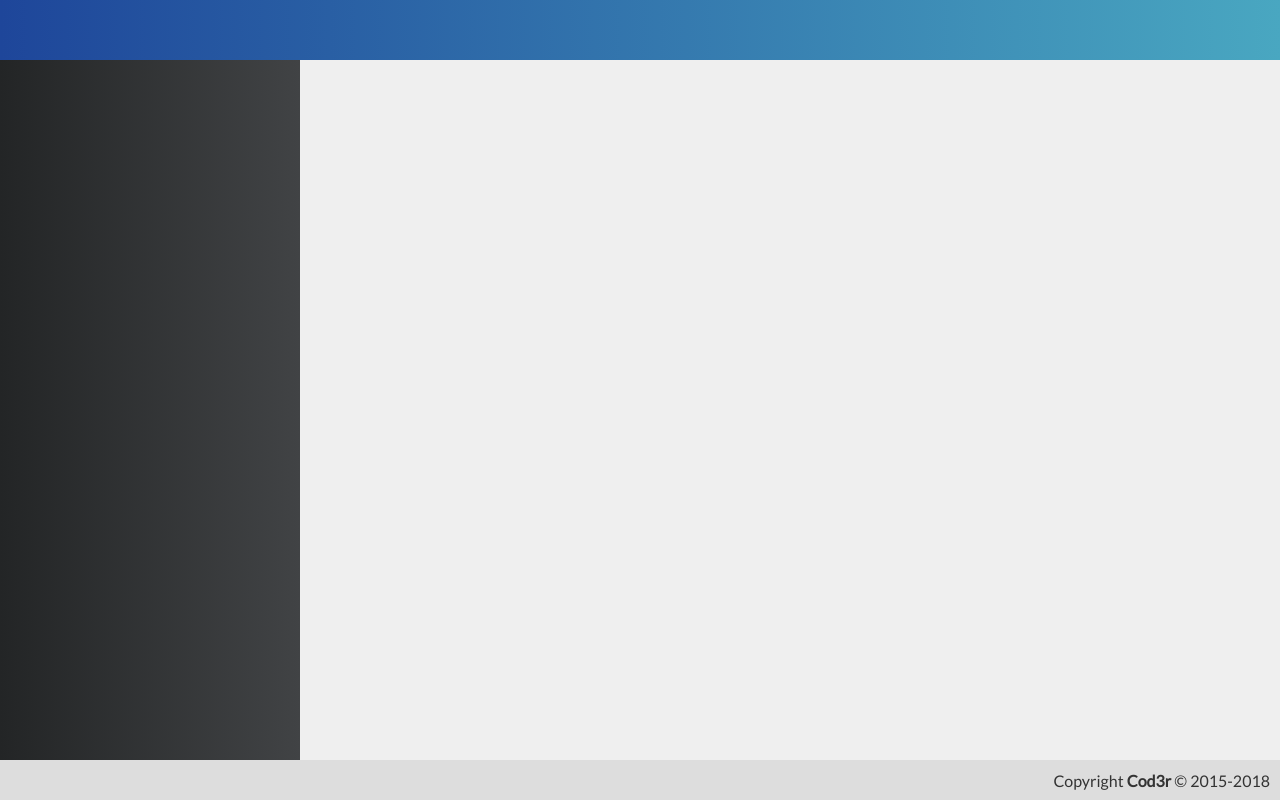
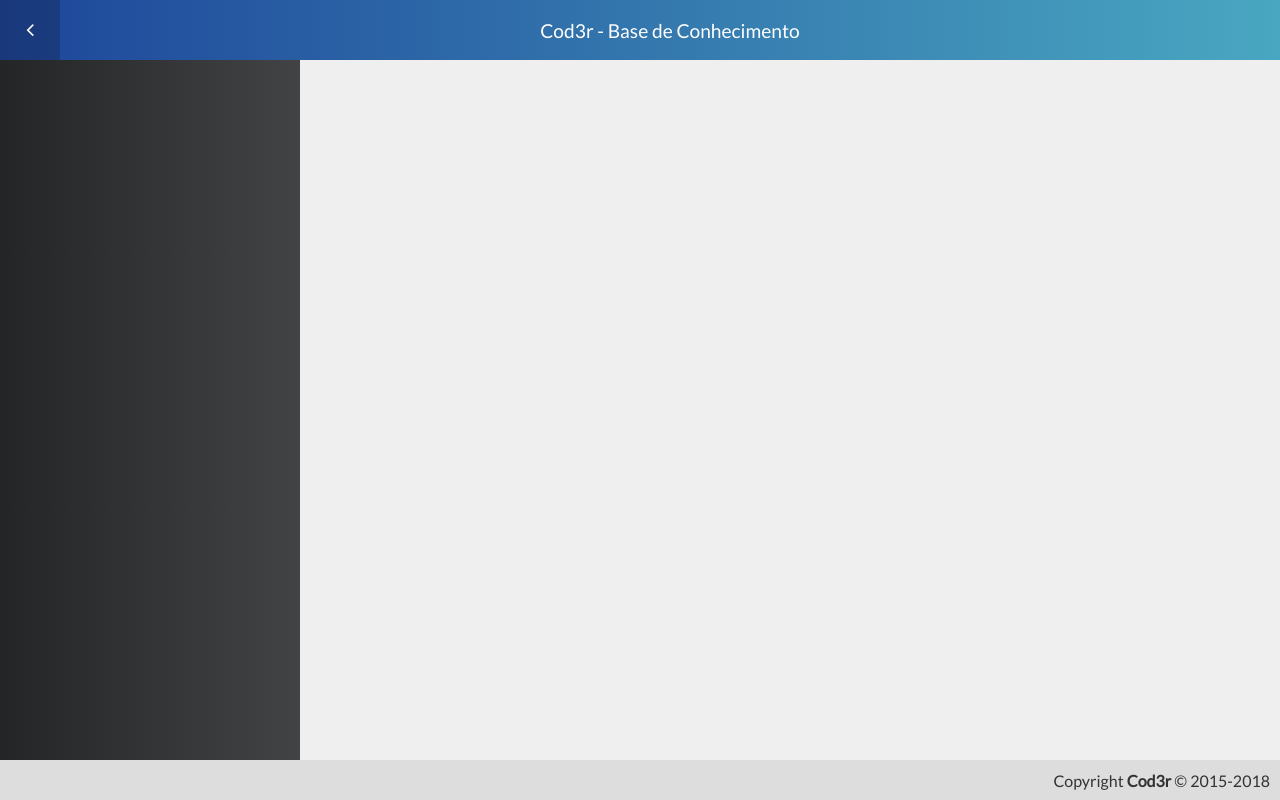
Before and after one commit to allandcarv/knowledge_frontend, a Vue app: page / in a window 1280 px wide. Built offline with nearby package versions, Linux system fonts and the light colour scheme.

Commit message:
Header Component

```diff
--- a/package.json
+++ b/package.json
@@ -9,6 +9,7 @@
   },
   "dependencies": {
     "core-js": "^2.6.5",
+    "font-awesome": "^4.7.0",
     "vue": "^2.6.10"
   },
   "devDependencies": {
--- a/src/App.vue
+++ b/src/App.vue
@@ -1,6 +1,6 @@
 <template>
   <div id="app">
-    <Header />
+    <Header title="Cod3r - Base de Conhecimento" :hideToggle="false" />
     <Menu />
     <Content />
     <Footer />
--- a/src/components/template/Header.vue
+++ b/src/components/template/Header.vue
@@ -1,10 +1,31 @@
 <template>
-    <header class="header"></header>
+    <header class="header">
+        <a class="toggle" @click="toggleMenu" v-if="!hideToggle">
+            <i class="fa fa-lg" :class="icon"></i>
+        </a>
+        <h1 class="title">
+            {{ title }}
+        </h1>
+    </header>
 </template>
 
 <script>
 export default {
-    name: "Header"
+    name: "Header",
+    props: {
+        title: String,
+        hideToggle: Boolean
+    },
+    computed: {
+        icon() {
+            return "fa-angle-left";
+        }
+    },
+    methods: {
+        toggleMenu() {
+
+        }
+    }
 }
 </script>
 
@@ -17,4 +38,33 @@
         justify-content: center;
         align-items: center;
     }
+
+    .title {
+        font-size: 1.2rem;
+        color: #fff;
+        font-weight: 100;
+        flex-grow: 1;
+        text-align: center;
+    }
+
+    .title a {
+        color: #fff;
+        text-decoration: none;
+    }
+
+    header.header > a.toggle {
+        width: 60px;
+        height: 100%;
+        color: #fff;
+        justify-self: flex-start;
+        text-decoration: none;
+
+        display: flex;
+        justify-content: center;
+        align-items: center;
+    }
+
+    header.header > a.toggle:hover {
+        background-color: rgba(0, 0, 0, 0.2);
+    }
 </style>
--- a/src/main.js
+++ b/src/main.js
@@ -1,5 +1,7 @@
+import 'font-awesome/css/font-awesome.css'
 import Vue from 'vue'
 import App from './App.vue'
+
 
 Vue.config.productionTip = false
 
```
Also changed, not shown: 1 other file (tests, documents, lock files or other folders).
